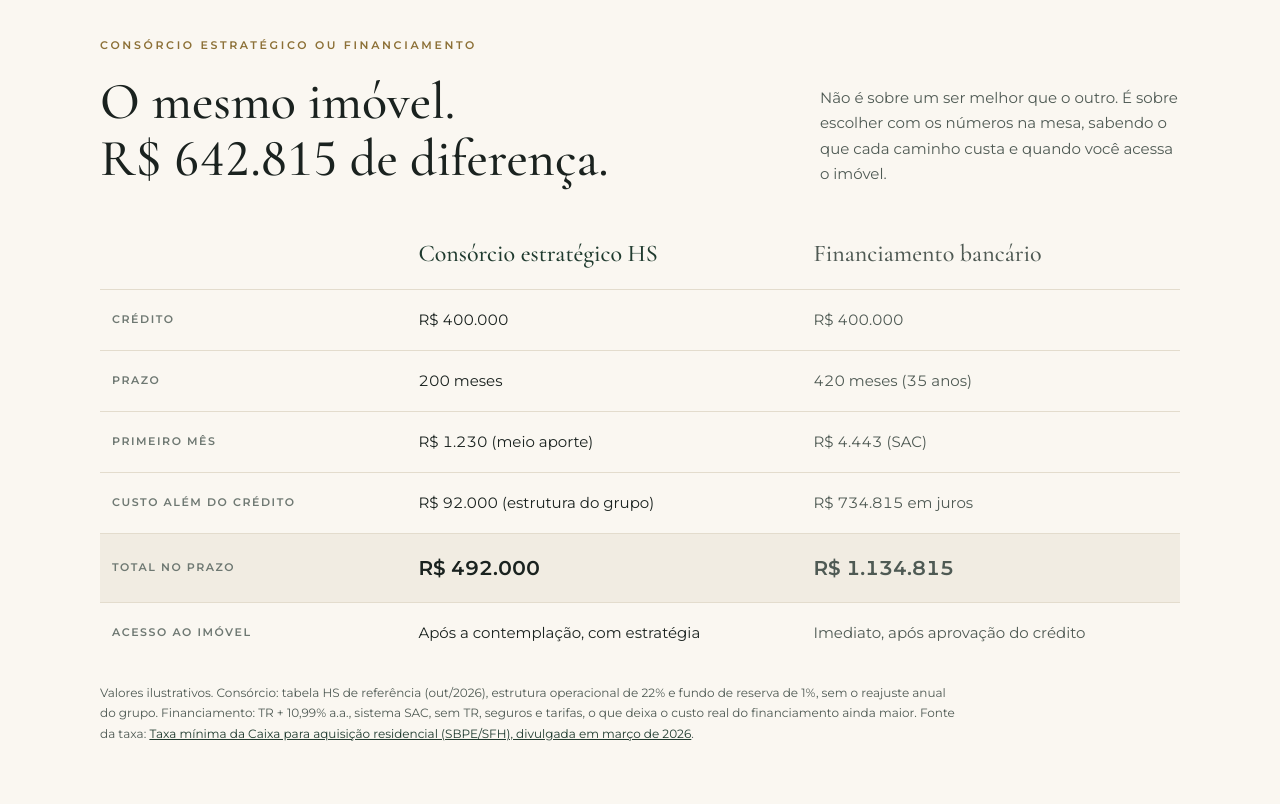
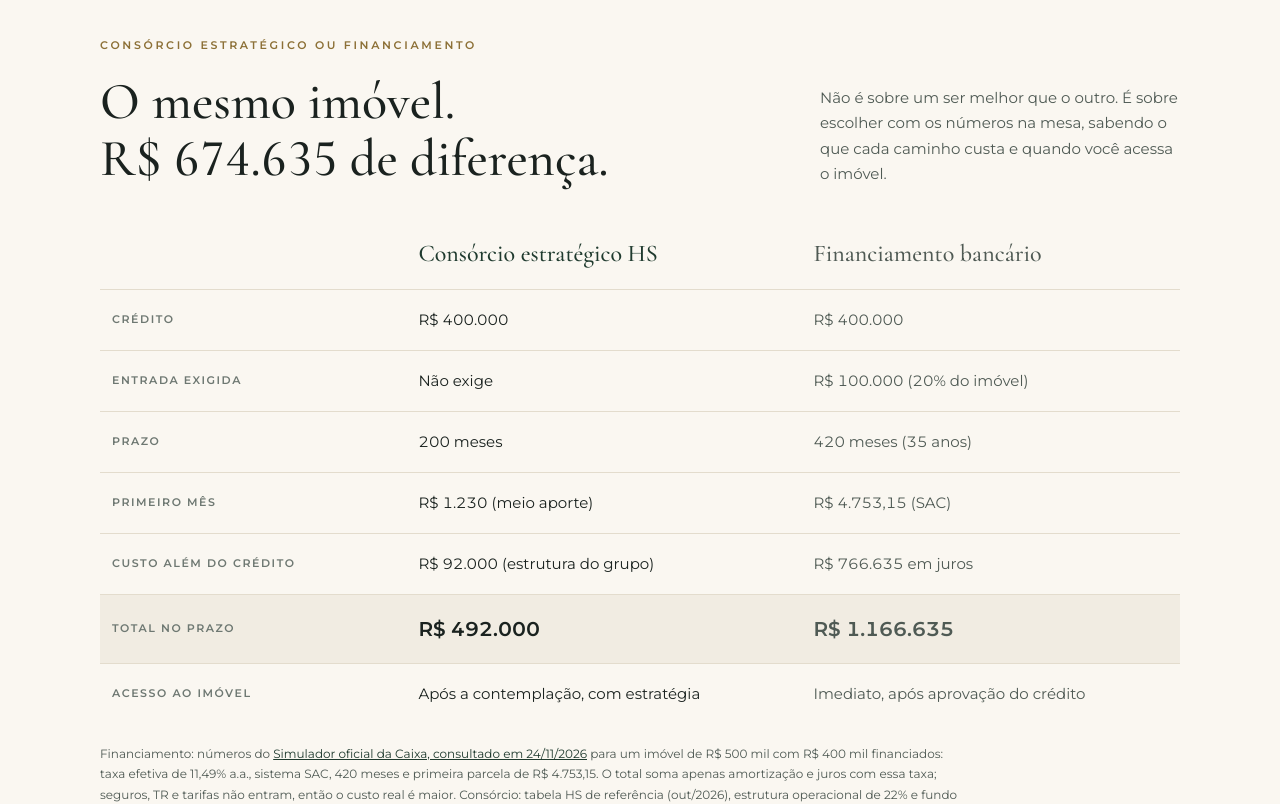
Before and after one commit to joaoc23dias/Consorcio-Inteligente-, a Next.js app: page / in a window 1280 px wide. Shown: the part 4200-5004 px from the top of the page. Built offline with nearby package versions, Linux system fonts and the light colour scheme.

Commit message:
Comparativo: dados do simulador oficial da Caixa (11,49% a.a., 420 meses, SAC)
Co-Authored-By: Claude Opus 5.5 <noreply@anthropic.com>
Claude-Session: https://claude.ai/code/session_01PWsREDKrVSqGNK6L7kcVFr

```diff
--- a/app/components/Comparativo.jsx
+++ b/app/components/Comparativo.jsx
@@ -1,11 +1,13 @@
 import { COMPARATIVO as C } from '../content';
 
 const brl = new Intl.NumberFormat('pt-BR', { style: 'currency', currency: 'BRL', maximumFractionDigits: 0 });
+const brl2 = new Intl.NumberFormat('pt-BR', { style: 'currency', currency: 'BRL', minimumFractionDigits: 2 });
 
 const LINHAS = [
   { rotulo: 'Crédito', a: brl.format(C.credito), b: brl.format(C.credito) },
+  { rotulo: 'Entrada exigida', a: 'Não exige', b: `${brl.format(C.financiamento.entrada)} (20% do imóvel)` },
   { rotulo: 'Prazo', a: `${C.consorcio.prazo} meses`, b: `${C.financiamento.prazo} meses (35 anos)` },
-  { rotulo: 'Primeiro mês', a: `${brl.format(C.consorcio.primeiroAporte)} (meio aporte)`, b: `${brl.format(C.financiamento.primeiraPrestacao)} (SAC)` },
+  { rotulo: 'Primeiro mês', a: `${brl.format(C.consorcio.primeiroAporte)} (meio aporte)`, b: `${brl2.format(C.financiamento.primeiraPrestacao)} (SAC)` },
   { rotulo: 'Custo além do crédito', a: `${brl.format(C.consorcio.custoAlem)} (estrutura do grupo)`, b: `${brl.format(C.financiamento.custoAlem)} em juros` },
   { rotulo: 'Total no prazo', a: brl.format(C.consorcio.total), b: brl.format(C.financiamento.total), destaque: true },
   { rotulo: 'Acesso ao imóvel', a: 'Após a contemplação, com estratégia', b: 'Imediato, após aprovação do crédito' },
@@ -70,8 +72,7 @@ export default function Comparativo() {
         </div>
 
         <p className="cp" style={{ fontSize: 12, marginTop: 20, maxWidth: 860 }}>
-          Valores ilustrativos. Consórcio: tabela HS de referência (out/2026), estrutura operacional de 22% e fundo de reserva de 1%, sem o reajuste anual do grupo. Financiamento: {C.financiamento.taxa}, sistema SAC, sem TR, seguros e tarifas, o que deixa o custo real do financiamento ainda maior.{' '}
-          Fonte da taxa: <a href={C.fonte.url} target="_blank" rel="noopener noreferrer">{C.fonte.texto}</a>.
+          Financiamento: números do <a href={C.fonte.url} target="_blank" rel="noopener noreferrer">{C.fonte.texto}</a> para um imóvel de R$ 500 mil com R$ 400 mil financiados: taxa efetiva de {C.financiamento.taxa}, sistema SAC, {C.financiamento.prazo} meses e primeira parcela de {brl2.format(C.financiamento.primeiraPrestacao)}. O total soma apenas amortização e juros com essa taxa; seguros, TR e tarifas não entram, então o custo real é maior. Consórcio: tabela HS de referência (out/2026), estrutura operacional de 22% e fundo de reserva de 1%, sem o reajuste anual do grupo. Valores de referência, sujeitos a análise de crédito e às condições de cada contratação.
         </p>
       </div>
     </section>
--- a/app/content.js
+++ b/app/content.js
@@ -79,16 +79,19 @@ export const GAIA = {
 // Consulta oficial de instituições autorizadas no Banco Central
 export const BC_URL = 'https://www.bcb.gov.br/estabilidadefinanceira/encontreinstituicao';
 
-// Comparativo ilustrativo: crédito de R$ 400 mil. Consórcio em 200 meses; financiamento em 420 meses (prazo máximo da Caixa).
+// Comparativo: crédito de R$ 400 mil.
+// Financiamento: simulador oficial da Caixa (simuladorhabitacao.caixa.gov.br, Calculadora > Valor do imóvel + renda),
+// consultado em 24/11/2026: imóvel R$ 500 mil, entrada mínima R$ 100 mil, financiamento R$ 400 mil,
+// taxa efetiva 11,49% a.a., SAC, 420 meses, primeira parcela R$ 4.753,15.
+// O total soma só amortização + juros com essa taxa no SAC (sem seguros, TR e tarifas).
 // Consórcio: tabela HS (out/2026), estrutura operacional 22% + fundo de reserva 1%, sem reajuste anual.
-// Financiamento: Caixa SBPE (SFH), TR + 10,99% a.a. (taxa mínima divulgada em mar/2026), sistema SAC,
-// sem TR, seguros e tarifas. Recalcular se a tabela HS ou as taxas mudarem.
+// Refazer a simulação na Caixa e atualizar quando a taxa mudar.
 export const COMPARATIVO = {
   credito: 400000,
-  consorcio: { prazo: 200, primeiroAporte: 1230, aporteIntegral: 2460, custoAlem: 92000, total: 492000 },
-  financiamento: { prazo: 420, taxa: 'TR + 10,99% a.a.', primeiraPrestacao: 4443, custoAlem: 734815, total: 1134815 },
+  consorcio: { prazo: 200, primeiroAporte: 1230, custoAlem: 92000, total: 492000 },
+  financiamento: { prazo: 420, taxa: '11,49% a.a.', primeiraPrestacao: 4753.15, entrada: 100000, custoAlem: 766635, total: 1166635 },
   fonte: {
-    texto: 'Taxa mínima da Caixa para aquisição residencial (SBPE/SFH), divulgada em março de 2026',
-    url: 'https://borainvestir.b3.com.br/noticias/do-minha-casa-minha-vida-ao-alto-padrao-veja-as-taxas-de-juros-para-financiar-imovel-pela-caixa/',
+    texto: 'Simulador oficial da Caixa, consultado em 24/11/2026',
+    url: 'https://simuladorhabitacao.caixa.gov.br/home',
   },
 };
```
